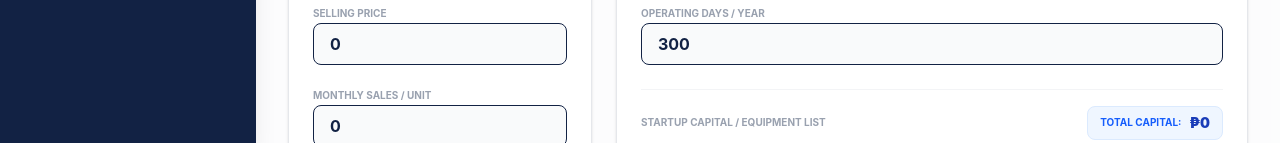
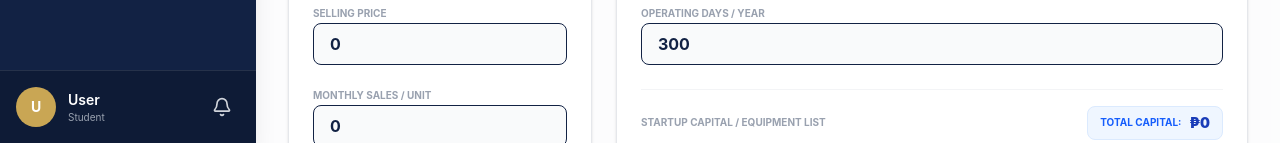
Before and after one commit to kench001/Feasify, a React (Vite) app: page /financial-input in a window 1280 px wide. Shown: the part 657-800 px from the top of the page. Built offline with nearby package versions, Linux system fonts and the light colour scheme; no server answers; the database is empty; sample sign-in values are in the browser's storage.

Commit message:
fix side bar notif consistency

```diff
--- a/src/AI_Analysis.tsx
+++ b/src/AI_Analysis.tsx
@@ -27,6 +27,7 @@ import {
   AlertCircle,
   Lightbulb,
   DollarSign,
+  Bell,
 } from "lucide-react";
 import {
   LineChart,
@@ -51,6 +52,7 @@ const AI_Analysis: React.FC = () => {
   const location = useLocation();
   const [userName, setUserName] = useState("");
   const [isSidebarOpen, setIsSidebarOpen] = useState(window.innerWidth >= 1024);
+  const [unreadNotificationCount, setUnreadNotificationCount] = useState(0);
   const [showLogoutConfirm, setShowLogoutConfirm] = useState(false);
 
   const [projects, setProjects] = useState<any[]>([]);
@@ -110,6 +112,25 @@ const AI_Analysis: React.FC = () => {
     });
     return () => unsub();
   }, [navigate]);
+
+  useEffect(() => {
+    const unsub = onAuthStateChanged(auth, async (u) => {
+      if (u) {
+        try {
+          const q = query(
+            collection(db, "notifications"),
+            where("userId", "==", u.uid),
+            where("isRead", "==", false),
+          );
+          const snap = await getDocs(q);
+          setUnreadNotificationCount(snap.size);
+        } catch (error) {
+          console.error("Error fetching unread notifications:", error);
+        }
+      }
+    });
+    return () => unsub();
+  }, []);
 
   const loadUserGroup = async (uid: string, section: string) => {
     try {
@@ -725,6 +746,16 @@ const AI_Analysis: React.FC = () => {
             </p>
             <p className="text-[10px] text-gray-400 truncate">Student</p>
           </div>
+          <button
+            onClick={() => navigate("/notifications")}
+            className="p-2 text-gray-300 hover:text-white hover:bg-white/10 rounded-lg transition-all relative flex-shrink-0"
+            title="Notifications"
+          >
+            <Bell className="w-5 h-5" />
+            {unreadNotificationCount > 0 && (
+              <span className="absolute top-1 right-1 w-2.5 h-2.5 bg-red-500 rounded-full"></span>
+            )}
+          </button>
         </div>
       </aside>
 
--- a/src/Financial_input.tsx
+++ b/src/Financial_input.tsx
@@ -47,6 +47,7 @@ const Financial_input: React.FC = () => {
   const [isProjectMenuOpen, setIsProjectMenuOpen] = useState(false);
   const [showLogoutConfirm, setShowLogoutConfirm] = useState(false);
   const [showTaxBreakdown, setShowTaxBreakdown] = useState(false);
+  const [unreadNotificationCount, setUnreadNotificationCount] = useState(0);
 
   const [isSaving, setIsSaving] = useState(false);
   const [saveStatus, setSaveStatus] = useState("All changes saved");
@@ -263,6 +264,25 @@ const Financial_input: React.FC = () => {
     }
   };
 
+  useEffect(() => {
+    const unsub = onAuthStateChanged(auth, async (u) => {
+      if (u) {
+        try {
+          const q = query(
+            collection(db, "notifications"),
+            where("userId", "==", u.uid),
+            where("isRead", "==", false),
+          );
+          const snap = await getDocs(q);
+          setUnreadNotificationCount(snap.size);
+        } catch (error) {
+          console.error("Error fetching unread notifications:", error);
+        }
+      }
+    });
+    return () => unsub();
+  }, []);
+
   const handleLogout = async () => {
     try {
       await signOutUser();
@@ -271,6 +291,16 @@ const Financial_input: React.FC = () => {
     } catch (e) {}
     navigate("/");
   };
+
+  const getInitials = (name: string) =>
+    name
+      ? name
+          .split(" ")
+          .map((n) => n[0])
+          .join("")
+          .toUpperCase()
+          .slice(0, 2)
+      : "U";
 
   return (
     <div className="flex min-h-screen bg-gray-50/50 overflow-hidden text-[#122244]">
@@ -359,6 +389,27 @@ const Financial_input: React.FC = () => {
             </div>
           </div>
         </nav>
+        <div className="p-4 border-t border-white/10 bg-black/20 flex items-center gap-3">
+          <div className="w-10 h-10 rounded-full bg-[#c9a654] flex items-center justify-center font-bold text-sm">
+            {getInitials(userName)}
+          </div>
+          <div className="flex-1 min-w-0">
+            <p className="text-sm font-semibold truncate text-white">
+              {userName || "User"}
+            </p>
+            <p className="text-[10px] text-gray-400 truncate">Student</p>
+          </div>
+          <button
+            onClick={() => navigate("/notifications")}
+            className="p-2 text-gray-300 hover:text-white hover:bg-white/10 rounded-lg transition-all relative flex-shrink-0"
+            title="Notifications"
+          >
+            <Bell className="w-5 h-5" />
+            {unreadNotificationCount > 0 && (
+              <span className="absolute top-1 right-1 w-2.5 h-2.5 bg-red-500 rounded-full"></span>
+            )}
+          </button>
+        </div>
       </aside>
 
       <main
--- a/src/Messages.tsx
+++ b/src/Messages.tsx
@@ -29,6 +29,7 @@ import {
   Send,
   Sidebar as SidebarIcon,
   Loader2,
+  Bell,
 } from "lucide-react";
 import { io, Socket } from "socket.io-client";
 
@@ -80,6 +81,7 @@ const Messages: React.FC = () => {
   const [groupMembers, setGroupMembers] = useState<GroupMember[]>([]);
   const [newMessage, setNewMessage] = useState("");
   const [isLoading, setIsLoading] = useState(true);
+  const [unreadNotificationCount, setUnreadNotificationCount] = useState(0);
 
   // AUTH CHECK
   useEffect(() => {
@@ -155,6 +157,35 @@ const Messages: React.FC = () => {
       setIsLoading(false);
     }
   };
+
+  const getInitials = (name: string) =>
+    name
+      ? name
+          .split(" ")
+          .map((n) => n[0])
+          .join("")
+          .toUpperCase()
+          .slice(0, 2)
+      : "U";
+
+  useEffect(() => {
+    const unsub = onAuthStateChanged(auth, async (u) => {
+      if (u) {
+        try {
+          const q = query(
+            collection(db, "notifications"),
+            where("userId", "==", u.uid),
+            where("isRead", "==", false),
+          );
+          const snap = await getDocs(q);
+          setUnreadNotificationCount(snap.size);
+        } catch (error) {
+          console.error("Error fetching unread notifications:", error);
+        }
+      }
+    });
+    return () => unsub();
+  }, []);
 
   // SOCKET & FIRESTORE REAL-TIME SYNC
   useEffect(() => {
@@ -392,7 +423,7 @@ const Messages: React.FC = () => {
         </nav>
         <div className="p-4 border-t border-white/10 bg-black/20 flex items-center gap-3 text-white">
           <div className="w-10 h-10 rounded-full bg-[#c9a654] flex items-center justify-center font-bold text-sm">
-            {(userName || "U").charAt(0).toUpperCase()}
+            {getInitials(userName)}
           </div>
           <div className="flex-1 min-w-0">
             <p className="text-sm font-semibold truncate">
@@ -400,6 +431,16 @@ const Messages: React.FC = () => {
             </p>
             <p className="text-[10px] text-gray-400 truncate">Student</p>
           </div>
+          <button
+            onClick={() => navigate("/notifications")}
+            className="p-2 text-gray-300 hover:text-white hover:bg-white/10 rounded-lg transition-all relative flex-shrink-0"
+            title="Notifications"
+          >
+            <Bell className="w-5 h-5" />
+            {unreadNotificationCount > 0 && (
+              <span className="absolute top-1 right-1 w-2.5 h-2.5 bg-red-500 rounded-full"></span>
+            )}
+          </button>
         </div>
       </aside>
 
--- a/src/Profile.tsx
+++ b/src/Profile.tsx
@@ -391,6 +391,16 @@ const Profile: React.FC = () => {
             <p className="text-sm font-semibold truncate">{userName}</p>
             <p className="text-[10px] text-gray-400">Student</p>
           </div>
+          <button
+            onClick={() => navigate("/notifications")}
+            className="p-2 text-gray-300 hover:text-white hover:bg-white/10 rounded-lg transition-all relative flex-shrink-0"
+            title="Notifications"
+          >
+            <Bell className="w-5 h-5" />
+            {unreadNotificationCount > 0 && (
+              <span className="absolute top-1 right-1 w-2.5 h-2.5 bg-red-500 rounded-full"></span>
+            )}
+          </button>
         </div>
       </aside>
 
```
